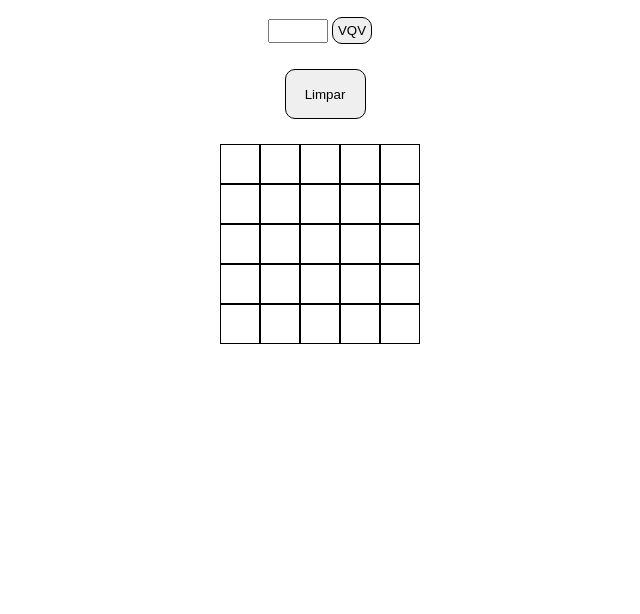
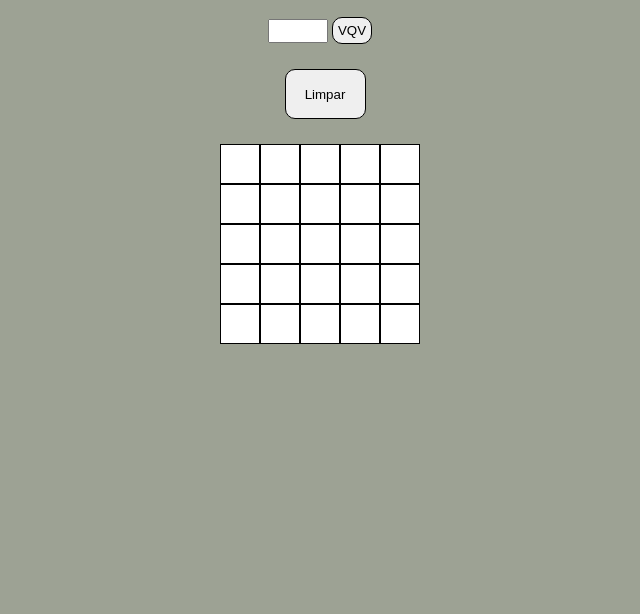
Before and after one commit to pedro-henrique-a-silva/pixel-art-project, a website: page index.html in a window 1280 px wide. Shown: the part 186-800 px from the top of the page, without its empty margins (320-960 px from the left). Drawn offline with Linux system fonts and the light colour scheme.

Commit message:
Alterando background do body

```diff
--- a/style.css
+++ b/style.css
@@ -2,6 +2,10 @@
   padding: 0;
   margin: 0;
   box-sizing: border-box;
+}
+
+body {
+  background-color: #9DA294;
 }
 
 header {
@@ -37,7 +41,6 @@ main {
   border: 1px solid black;
   margin: 5px 5px 0 15px;
   vertical-align: top;
-
 }
 
 #pixel-board {
```
